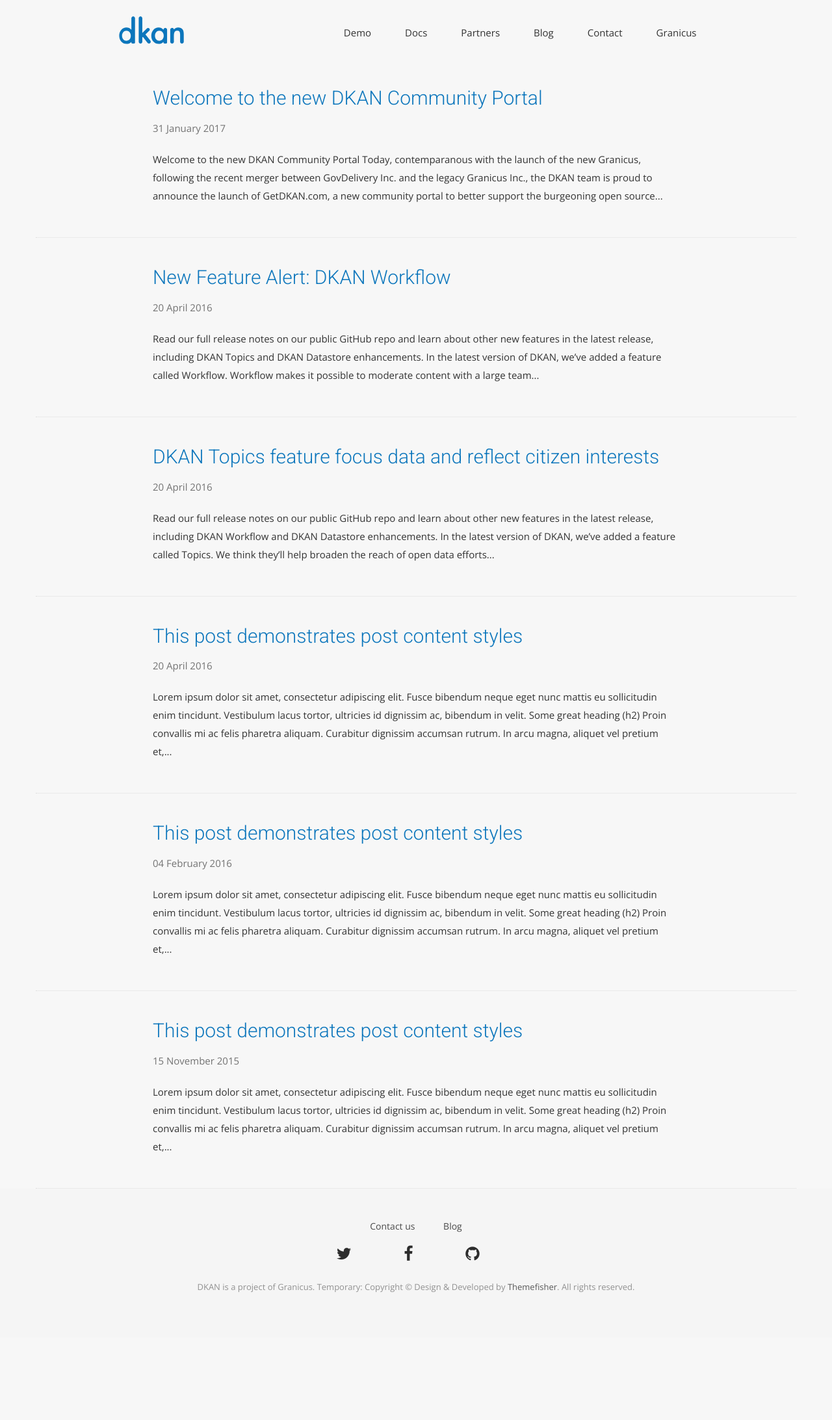
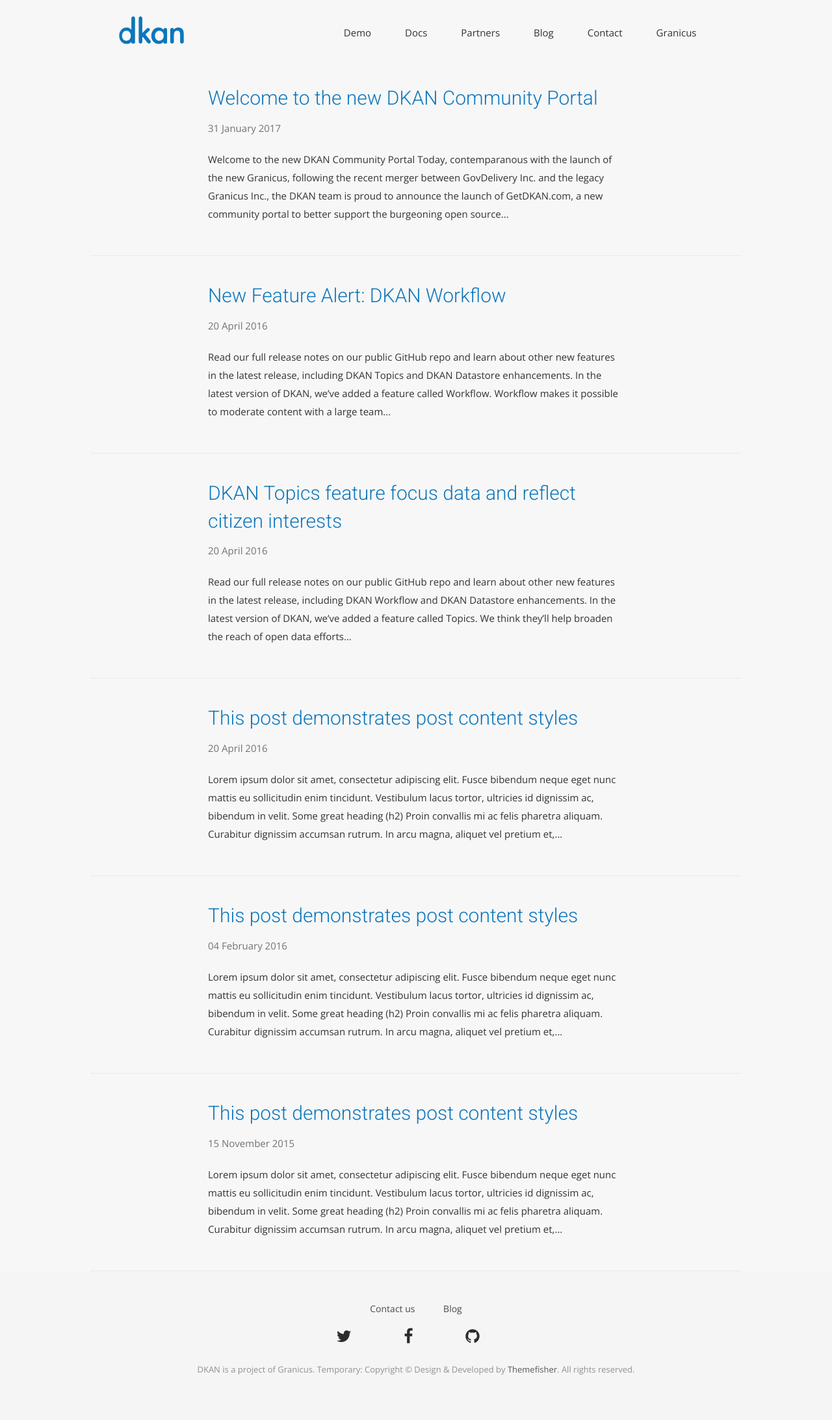
Before and after one commit to GetDKAN/GetDKAN.com, a Jekyll site: the page built from blog.html, in a window 1280 px wide. Shown: the whole page at 65% size. Built offline with Jekyll 4.4.1, drawn with Linux system fonts in a browser that asks for light colours; nearby versions of some CDN libraries; some web fonts are replaced; before the commit the page ends 2058 px from its top, so only the background shows below that.

Commit message:
Update dkan.css

```diff
--- a/css/dkan.css
+++ b/css/dkan.css
@@ -207,6 +207,8 @@
 }
 #updates .container,
 #partners .container,
+#contact-form .container,
+#blog-index .container,
 #service .container, #community .container {
   padding: 0 100px;
 }
```
